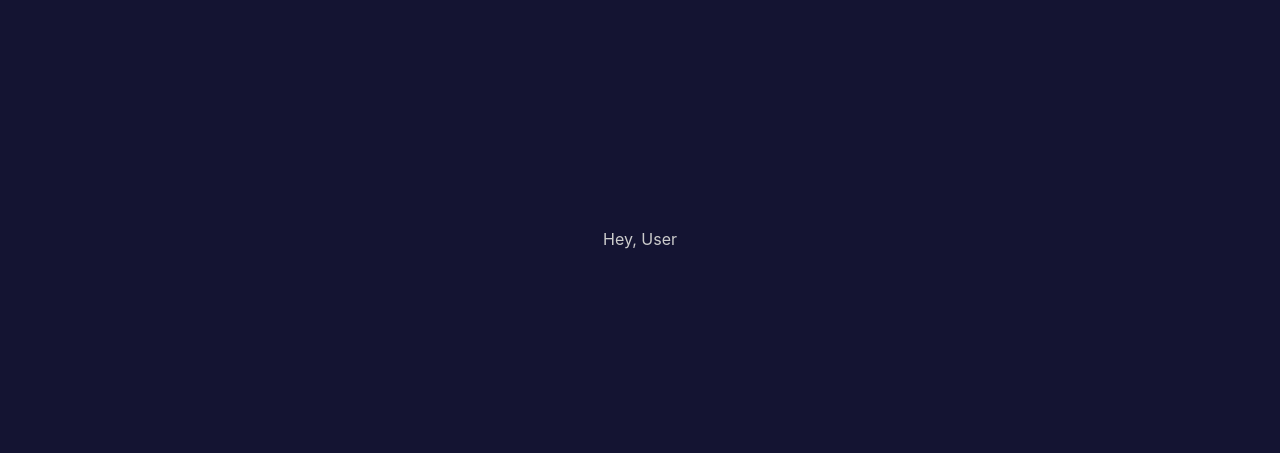
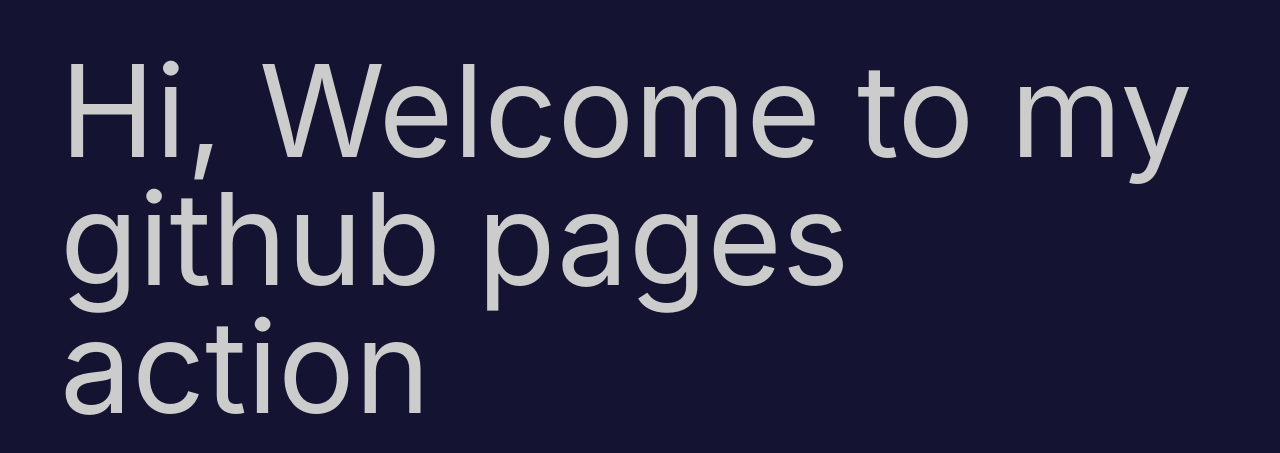
Before and after one commit to kbbaldaniya/Innovatech-Think, a Next.js app: page / in a window 1280 px wide. Shown: the part 161-614 px from the top of the page. Built offline with nearby package versions, Linux system fonts and the light colour scheme.

Commit message:
Change for test

```diff
--- a/package.json
+++ b/package.json
@@ -1,5 +1,4 @@
 {
-  "homepage": "https://kbbaldaniya.github.io/codeOverflow",
   "name": "my-project",
   "version": "0.1.0",
   "private": true,
@@ -7,8 +6,7 @@
     "dev": "next dev",
     "build": "next build",
     "start": "next start",
-    "lint": "next lint",
-    "deploy": "next build && next export && npx gh-pages -d out"
+    "lint": "next lint"
   },
   "dependencies": {
     "next": "13.0.2",
@@ -18,7 +16,6 @@
   },
   "devDependencies": {
     "autoprefixer": "^10.4.13",
-    "gh-pages": "^5.0.0",
     "postcss": "^8.4.18",
     "tailwindcss": "^3.2.2"
   }
--- a/pages/index.js
+++ b/pages/index.js
@@ -1,8 +1,9 @@
 export default function Home() {
   return (
     <div>
-        <h1>
-          Hey, User
+        <h1 className="text-9xl">
+          Hi,
+          Welcome to my github pages action
         </h1>
     </div>
   )
```
Also changed, not shown: 2 other files (tests, documents, lock files or other folders).
